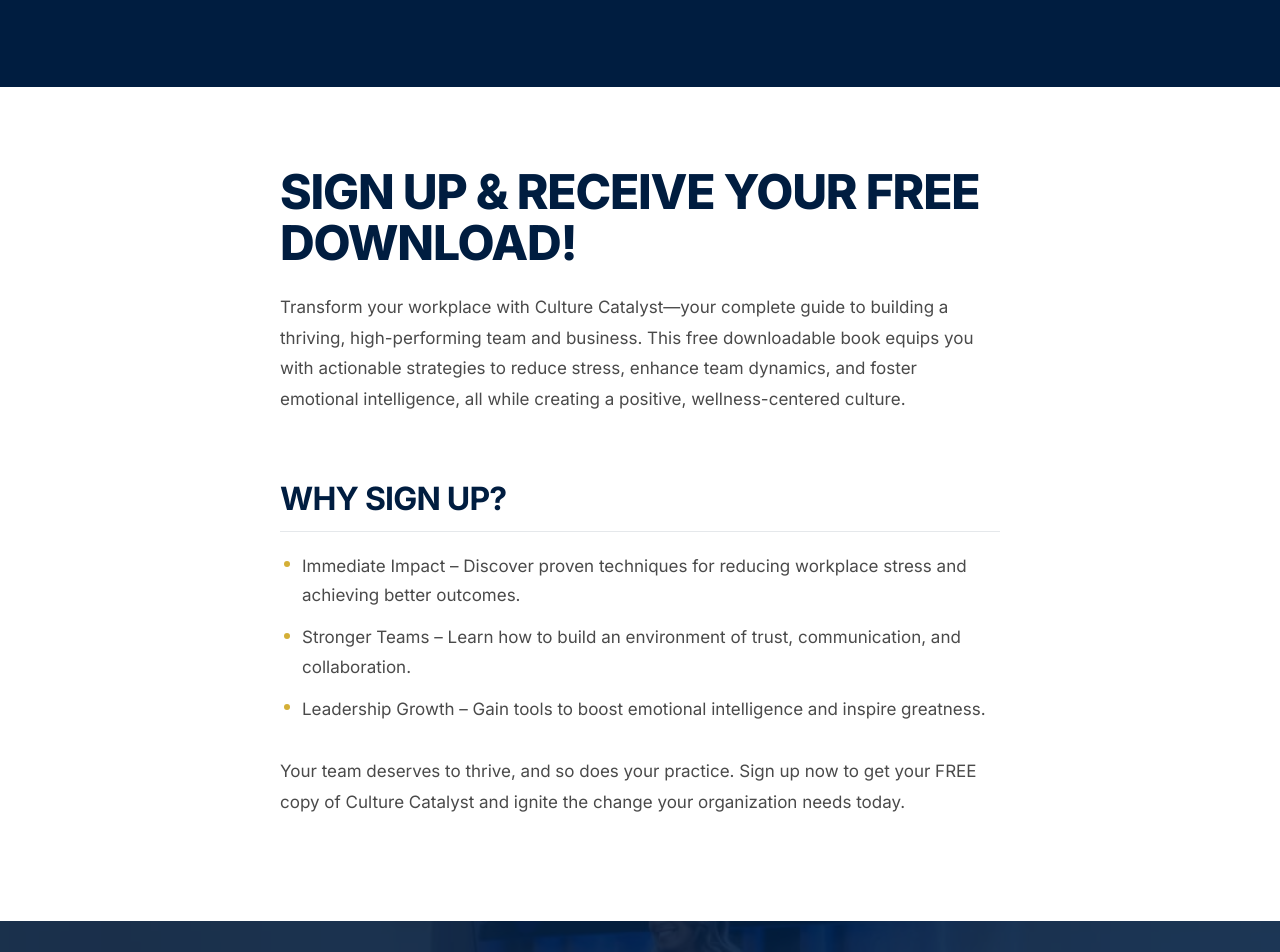
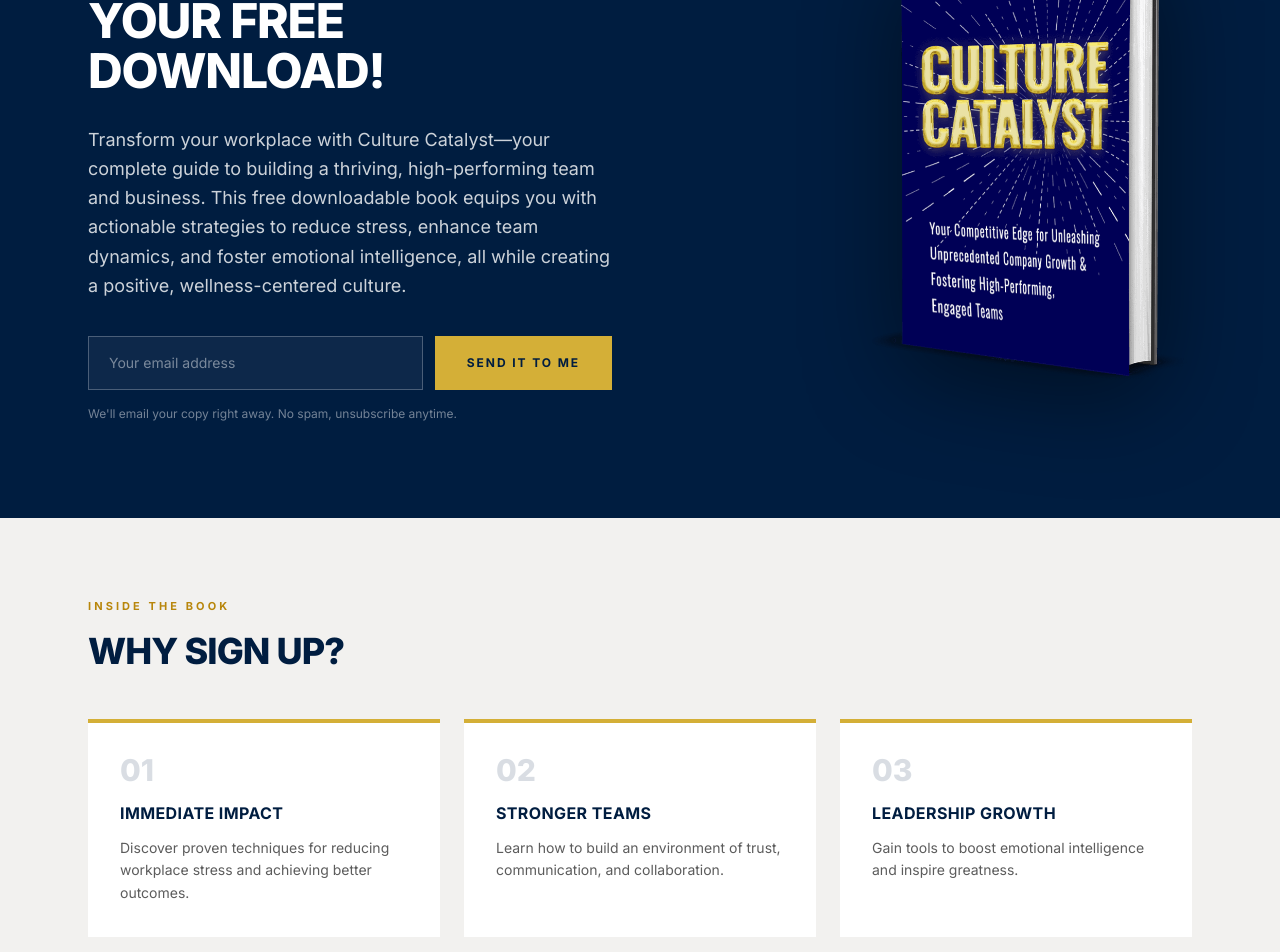
Before and after one commit to Bennyboy0789/fullpocketcoaching, a Next.js app: page /cc-book in a window 1280 px wide. Shown: the part 260-1212 px from the top of the page. Built offline with nearby package versions, Linux system fonts and the light colour scheme; a web font is replaced by a local one.

Commit message:
Add designed book landing and Mindful Change course pages
- cc-book: split hero with book mockup + email capture, why-sign-up cards
- mindfulchange: parse Week N course structure into a curriculum grid
- media: exclude the About Marni bio from appearance cards

```diff
--- a/app/[slug]/page.tsx
+++ b/app/[slug]/page.tsx
@@ -100,6 +100,8 @@ const DEDICATED = new Set([
   "business-consulting",
   "crest-connect",
   "full-pocket-method-certification-program",
+  "cc-book",
+  "mindfulchange",
 ]);
 
 export function generateStaticParams() {
--- /dev/null
+++ b/app/cc-book/page.tsx
@@ -0,0 +1,113 @@
+import { PAGES } from "@/content";
+
+const REASONS: { title: string; body: string }[] = [
+  {
+    title: "Immediate Impact",
+    body: "Discover proven techniques for reducing workplace stress and achieving better outcomes.",
+  },
+  {
+    title: "Stronger Teams",
+    body: "Learn how to build an environment of trust, communication, and collaboration.",
+  },
+  {
+    title: "Leadership Growth",
+    body: "Gain tools to boost emotional intelligence and inspire greatness.",
+  },
+];
+
+export default function BookPage() {
+  const data = PAGES["cc-book"];
+  const title = data.blocks.find((b) => b.t === "h1")?.x ?? "Get Your Free Download";
+  const intro = data.blocks.find((b, i) => b.t === "p" && i > 0)?.x ?? "";
+  const closing = [...data.blocks].reverse().find((b) => b.t === "p")?.x ?? "";
+
+  return (
+    <div>
+      {/* split hero: book cover + signup */}
+      <section className="relative isolate overflow-hidden bg-[#001D40]">
+        <div className="mx-auto grid max-w-6xl items-center gap-14 px-6 py-20 lg:grid-cols-2 lg:py-24">
+          <div>
+            <p className="text-[11px] font-bold uppercase tracking-[0.3em] text-[#D4AF37]">
+              Free Download
+            </p>
+            <h1 className="mt-5 text-4xl font-extrabold uppercase leading-[1.05] tracking-tight text-white md:text-5xl">
+              {title}
+            </h1>
+            <p className="mt-7 text-base leading-relaxed text-white/80 md:text-lg">
+              {intro}
+            </p>
+
+            <form
+              className="mt-9 flex flex-col gap-3 sm:flex-row"
+              action="https://formsubmit.co/info@fullpocketcoaching.com"
+              method="POST"
+            >
+              <input
+                type="email"
+                name="email"
+                required
+                placeholder="Your email address"
+                className="flex-1 border border-white/25 bg-white/5 px-5 py-4 text-sm text-white outline-none placeholder:text-white/45 focus:border-[#D4AF37]"
+              />
+              <button
+                type="submit"
+                className="bg-[#D4AF37] px-8 py-4 text-[12px] font-bold uppercase tracking-[0.16em] text-[#001D40] transition hover:bg-[#B8860B]"
+              >
+                Send It To Me
+              </button>
+            </form>
+            <p className="mt-4 text-xs text-white/45">
+              We&apos;ll email your copy right away. No spam, unsubscribe anytime.
+            </p>
+          </div>
+
+          <div className="flex justify-center lg:justify-end">
+            {/* eslint-disable-next-line @next/next/no-img-element */}
+            <img
+              src="/images/Catalyst-Book-Mockup-4.png"
+              alt="Culture Catalyst book"
+              className="w-64 drop-shadow-[0_24px_48px_rgba(0,0,0,0.45)] md:w-80"
+            />
+          </div>
+        </div>
+      </section>
+
+      {/* why sign up */}
+      <section className="bg-[#F2F1EF] py-20">
+        <div className="mx-auto max-w-6xl px-6">
+          <p className="text-[11px] font-bold uppercase tracking-[0.28em] text-[#B8860B]">
+            Inside the Book
+          </p>
+          <h2 className="mt-4 text-3xl font-extrabold uppercase tracking-tight text-[#001D40] md:text-4xl">
+            Why Sign Up?
+          </h2>
+
+          <div className="mt-12 grid gap-6 md:grid-cols-3">
+            {REASONS.map((r, i) => (
+              <div
+                key={r.title}
+                className="border-t-4 border-[#D4AF37] bg-white p-8"
+              >
+                <div className="text-3xl font-extrabold leading-none text-[#001D40]/15">
+                  {String(i + 1).padStart(2, "0")}
+                </div>
+                <h3 className="mt-4 text-base font-bold uppercase tracking-wide text-[#001D40]">
+                  {r.title}
+                </h3>
+                <p className="mt-3 text-sm leading-relaxed text-[#5c5c5c]">
+                  {r.body}
+                </p>
+              </div>
+            ))}
+          </div>
+
+          {closing && (
+            <p className="mx-auto mt-14 max-w-3xl text-center text-[1.0625rem] leading-[1.8] text-[#4a4a4a]">
+              {closing}
+            </p>
+          )}
+        </div>
+      </section>
+    </div>
+  );
+}
--- a/app/media/page.tsx
+++ b/app/media/page.tsx
@@ -16,7 +16,13 @@ type Appearance = { show: string; notes: string[] };
 
 function parseAppearances(blocks: { t: string; x: string }[]): Appearance[] {
   const out: Appearance[] = [];
-  const skip = ["media", "check out some of our latest media appearances", "podcast and other media appearances"];
+  const skip = [
+    "media",
+    "check out some of our latest media appearances",
+    "podcast and other media appearances",
+    // "About Marni" is bio copy that lives on the end of this page, not a show.
+    "about marni",
+  ];
   let i = 0;
   while (i < blocks.length) {
     const b = blocks[i];
--- /dev/null
+++ b/app/mindfulchange/page.tsx
@@ -0,0 +1,123 @@
+import { PAGES } from "@/content";
+import { CTABand, PageHero } from "../components/Shared";
+
+/* mindfulchange alternates "Week N" -> title -> description for a 6-week
+   course, plus a highlights/benefits section. */
+type Week = { n: string; title: string; body: string };
+
+function parseWeeks(blocks: { t: string; x: string }[]): Week[] {
+  const out: Week[] = [];
+  for (let i = 0; i < blocks.length; i++) {
+    const b = blocks[i];
+    if (/^week\s*\d+/i.test(b.x)) {
+      const title = blocks[i + 1]?.t === "p" ? blocks[i + 1].x : "";
+      const body = blocks[i + 2]?.t === "p" ? blocks[i + 2].x : "";
+      if (title) out.push({ n: b.x, title, body });
+    }
+  }
+  return out;
+}
+
+export default function MindfulChangePage() {
+  const data = PAGES["mindfulchange"];
+  const weeks = parseWeeks(data.blocks);
+
+  // Beneficial prose = paragraphs before the first "Week".
+  const firstWeek = data.blocks.findIndex((b) => /^week\s*\d+/i.test(b.x));
+  const intro = data.blocks
+    .slice(0, firstWeek > 0 ? firstWeek : data.blocks.length)
+    .filter((b) => b.t === "p" || b.t === "h3")
+    .slice(0, 8);
+
+  const benefits = data.blocks.filter((b) => b.t === "li").map((b) => b.x);
+
+  return (
+    <div>
+      <PageHero
+        eyebrow="Course"
+        title="Mindful Change Management"
+        intro="Mastering the art of adaptability in six weeks."
+        image="/images/0912_FullPocketCoaching-133-681x1024.jpg"
+      />
+
+      <section className="bg-white py-20">
+        <div className="mx-auto max-w-3xl px-6">
+          {intro.map((b, i) =>
+            b.t === "h3" ? (
+              <h2
+                key={i}
+                className="mt-12 text-2xl font-extrabold uppercase tracking-tight text-[#001D40] first:mt-0"
+              >
+                {b.x}
+              </h2>
+            ) : (
+              <p
+                key={i}
+                className="mb-6 text-[1.0625rem] leading-[1.8] text-[#4a4a4a]"
+              >
+                {b.x}
+              </p>
+            )
+          )}
+        </div>
+      </section>
+
+      {weeks.length > 0 && (
+        <section className="bg-[#F2F1EF] py-20">
+          <div className="mx-auto max-w-6xl px-6">
+            <p className="text-[11px] font-bold uppercase tracking-[0.28em] text-[#B8860B]">
+              Curriculum
+            </p>
+            <h2 className="mt-4 text-3xl font-extrabold uppercase tracking-tight text-[#001D40] md:text-4xl">
+              Six Weeks, Step by Step
+            </h2>
+
+            <div className="mt-12 grid gap-6 md:grid-cols-2 lg:grid-cols-3">
+              {weeks.map((w, i) => (
+                <div
+                  key={i}
+                  className="border-t-4 border-[#D4AF37] bg-white p-7 shadow-[0_1px_2px_rgba(0,29,64,0.06)]"
+                >
+                  <span className="inline-block bg-[#001D40] px-3 py-1.5 text-[10px] font-bold uppercase tracking-[0.18em] text-[#D4AF37]">
+                    {w.n}
+                  </span>
+                  <h3 className="mt-5 text-base font-bold leading-snug text-[#001D40]">
+                    {w.title}
+                  </h3>
+                  {w.body && (
+                    <p className="mt-3 text-sm leading-relaxed text-[#5c5c5c]">
+                      {w.body}
+                    </p>
+                  )}
+                </div>
+              ))}
+            </div>
+
+            {benefits.length > 0 && (
+              <div className="mt-16 grid gap-x-10 gap-y-4 sm:grid-cols-2">
+                {benefits.map((b, i) => (
+                  <div
+                    key={i}
+                    className="flex items-start gap-3 border-b border-[#001D40]/10 pb-4"
+                  >
+                    <span className="mt-0.5 flex h-5 w-5 shrink-0 items-center justify-center rounded-full bg-[#D4AF37] text-[10px] font-bold text-[#001D40]">
+                      &#10003;
+                    </span>
+                    <span className="text-sm leading-relaxed text-[#4a4a4a]">
+                      {b}
+                    </span>
+                  </div>
+                ))}
+              </div>
+            )}
+          </div>
+        </section>
+      )}
+
+      <CTABand
+        title="Bring Mindful Change to Your Team"
+        body="Six weeks to build resilience and make change stick."
+      />
+    </div>
+  );
+}
```
